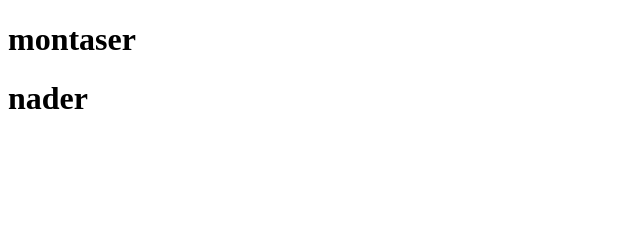
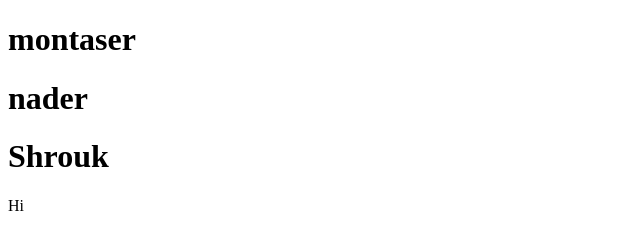
Before and after one commit to M-Abdelbadie189/test, a plain HTML site: page index.html in a window 1280 px wide. Shown: the whole page, without its empty margins (0-640 px from the left). Drawn offline with Linux system fonts and the light colour scheme.

Commit message:
shrouk branch

```diff
--- a/index.html
+++ b/index.html
@@ -8,6 +8,7 @@
 <body>
     <h1>montaser</h1>
     <h1>nader</h1>
-
+    <h1>Shrouk</h1>
+    <div class="container">Hi</div>
 </body>
 </html>
--- a/style.css
+++ b/style.css
@@ -0,0 +1,4 @@
+.container{
+    margin:0 !important;
+    padding: 5px;
+}
```
